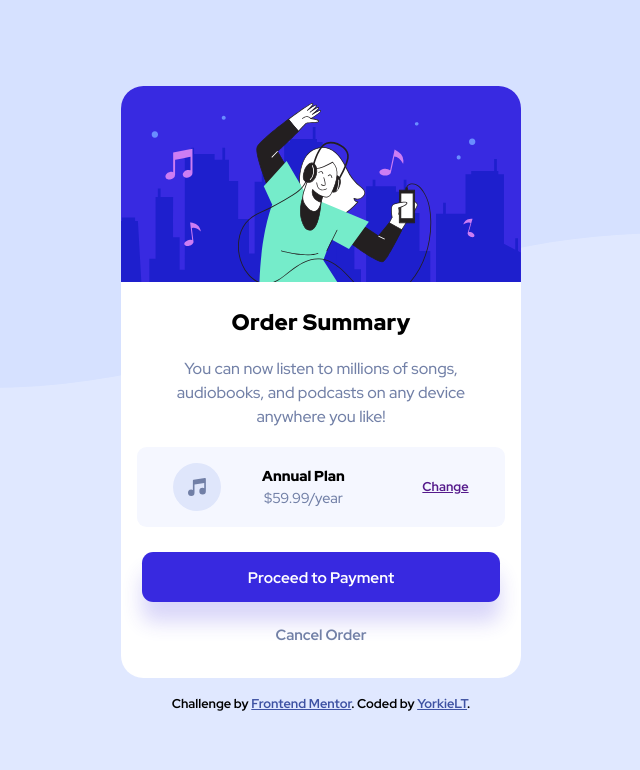
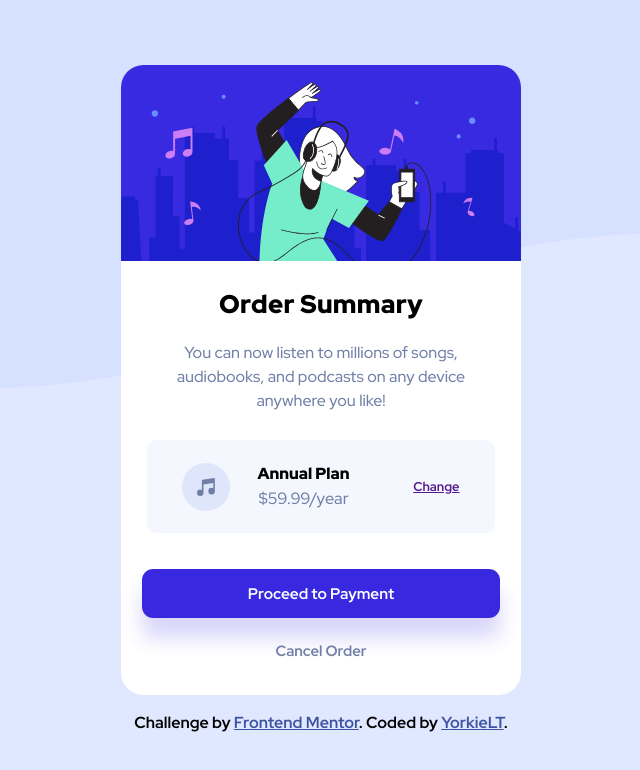
Before and after one commit to TanDevv/Order-summary-component, a plain HTML site: page index.html in a window 1280 px wide. Shown: the whole page, without its empty margins (319-959 px from the left). Drawn offline with Linux system fonts and the light colour scheme.

Commit message:
Style desktop-design

```diff
--- a/stylesheet.css
+++ b/stylesheet.css
@@ -196,3 +196,33 @@
 .attribution a {
     color: hsl(228, 45%, 44%);
 }
+
+.attribution a:is(:hover, :active) {
+    color: black;
+}
+
+@media (min-width: 600px) {
+
+    .card__title {
+        font-size: 1.6rem;
+    }
+
+    .flex__group {
+    justify-content: space-around;
+
+    padding: 1.4rem;
+    margin: 0.6rem;
+    }
+
+    .card-group__plan {
+    font-size: 1rem;
+      }
+
+    .card-group__price {
+    font-size: 1.025rem;
+      }
+
+    .attribution {
+        font-size: 1rem;
+    }
+}
```
